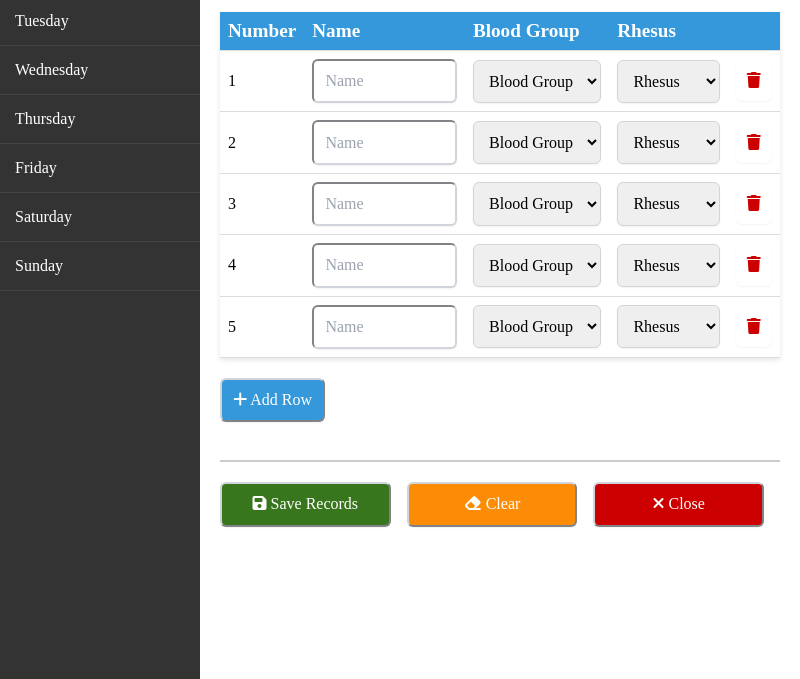
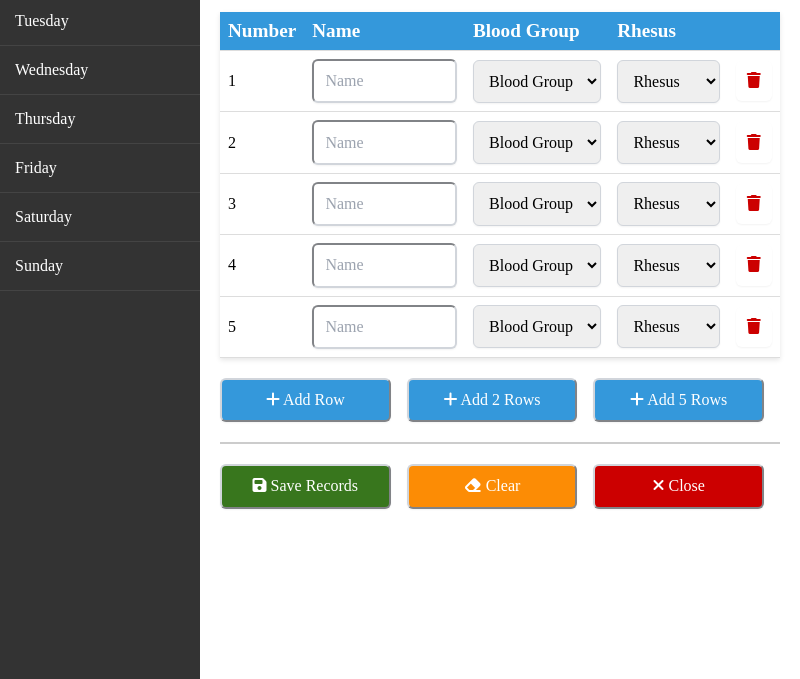
Before and after one commit to at-tawlib/blood-bank-records, an Electron app: page src/index.html in a window 800 px wide. Both pictures are taken after a click on the item "New Worksheet". Shown: the part 121-800 px from the top of the page. Drawn offline with Linux system fonts and the light colour scheme.

Commit message:
Add buttons to add multiple rows and it's implementation

```diff
--- a/src/index.html
+++ b/src/index.html
@@ -40,7 +40,7 @@
       <main class="content">
         <!-- ******************** DAILY WORKSHEET SECTION **************** -->
         <div id="showRecords">
-          <h1 style="text-align: center;">Daily Worksheet</h1>
+          <h1 style="text-align: center">Daily Worksheet</h1>
 
           <div class="worksheet-date">
             <h3 id="worksheetDay"></h3>
@@ -66,14 +66,21 @@
             style="border: none; border-top: 2px solid #ccc; margin: 20px 0"
           />
 
-          <button id="addRecord" class="btn-add-row" onclick="addRecord()" title="Add Record">
+          <button
+            id="addRecord"
+            class="btn-add-row"
+            onclick="addRecord()"
+            title="Add Record"
+          >
             <i class="fa-solid fa-plus"></i> Add Record
           </button>
         </div>
 
         <!-- ****************** NEW WORKSHEET SECTION **************** -->
         <div id="addForm" style="display: none">
-          <h1 style="text-align: center; margin-bottom: 1rem;">Add New Records</h1>
+          <h1 style="text-align: center; margin-bottom: 1rem">
+            Add New Records
+          </h1>
 
           <!-- ------ Select date ---- -->
           <div class="date-container">
@@ -103,10 +110,20 @@
             </tbody>
           </table>
 
-          <button class="btn-add-row" onclick="addRow()" title="Add Row">
-            <i class="fa-solid fa-plus"></i> Add Row
-          </button>
-          <br />
+          <div class="btn-container">
+            <button class="btn-add-row" onclick="addMultipleRows(1)" title="Add Row">
+              <i class="fa-solid fa-plus"></i> Add Row
+            </button>
+
+            <button class="btn-add-row" onclick="addMultipleRows(2)" title="Add Row">
+              <i class="fa-solid fa-plus"></i> Add 2 Rows
+            </button>
+
+            <button class="btn-add-row" onclick="addMultipleRows(5)" title="Add Row">
+              <i class="fa-solid fa-plus"></i> Add 5 Rows
+            </button>
+            <br />
+          </div>
 
           <hr
             style="border: none; border-top: 2px solid #ccc; margin: 20px 0"
@@ -142,7 +159,6 @@
       </main>
     </div>
 
-    <div id="toastContainer" class="toast-container">
-    </div>
+    <div id="toastContainer" class="toast-container"></div>
   </body>
 </html>
--- a/src/js/new-worksheet.js
+++ b/src/js/new-worksheet.js
@@ -15,13 +15,23 @@ function initializeForm() {
   formBody.innerHTML = "";
 
   // Create 5 initial rows
-  for (let i = 1; i <= 5; i++) {
-    addRow(i);
+  addMultipleRows(5);
+}
+
+// Function add multiple rows
+function addMultipleRows(rowCount) {
+  const formBody = document.getElementById("formBody");
+  const currentRowCount = formBody.rows.length;
+
+  // Loop to add rows with correct numbering
+  for (let i = 1; i <= rowCount; i++) {
+    addRow(currentRowCount + i);
   }
 }
 
+
 // Function to add a new row to the form
-function addRow(number = null) {
+function addRow(number = null, rows=1) {
   const formBody = document.getElementById("formBody");
   const rowNumber = number || formBody.rows.length + 1;
 
```
Also changed, not shown: src/NOTES.txt (+14 -0 lines), 1 other file.
